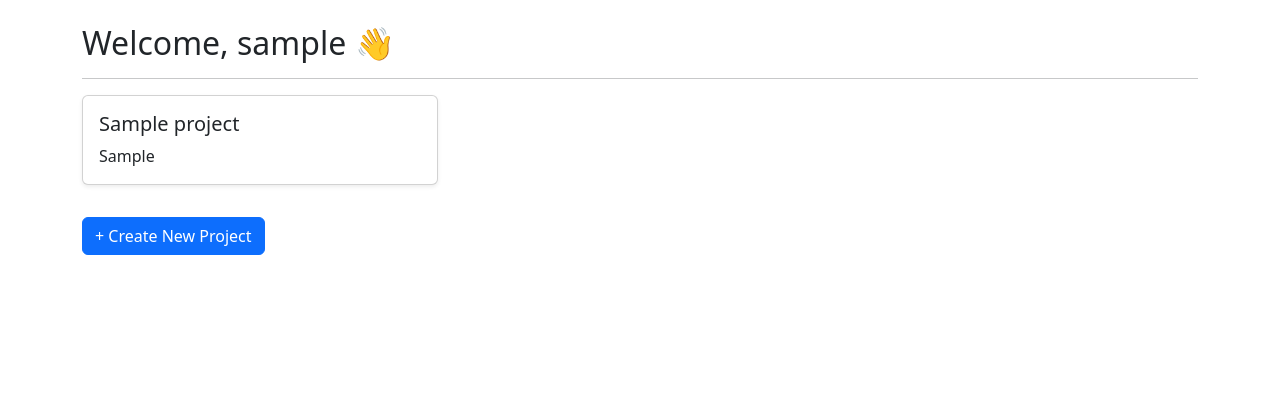
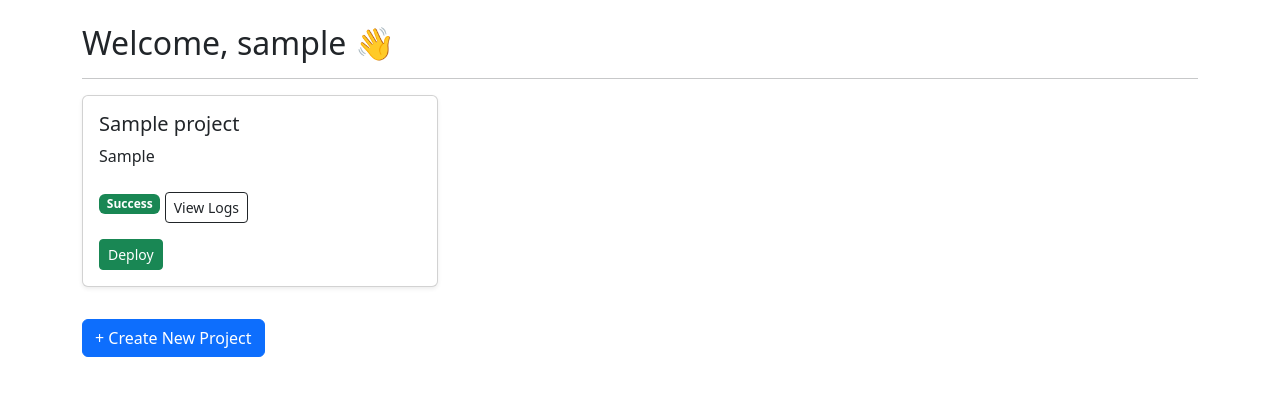
Before and after one commit to Amanzuu/Devops-flask-dashboard, a Flask app: page /projects in a window 1280 px wide. Shown: the part 56-452 px from the top of the page. Run offline with Flask 3, Linux system fonts and the light colour scheme; a user stored in the database is signed in; tables that the repository leaves empty hold one stand-in row (values such as "Sample post").

Commit message:
Refactor routes with secure deployment and status dashboard

```diff
--- a/app/routes.py
+++ b/app/routes.py
@@ -1,18 +1,44 @@
 from flask import Blueprint, render_template, redirect, url_for, request
 from flask_login import login_user, logout_user, login_required, current_user
 from werkzeug.security import generate_password_hash, check_password_hash
-from .models import User, Project
+from .models import User, Project, Deployment
 from . import db
-from .models import User, Project, Deployment
+import time
+import random
 
 main = Blueprint("main", __name__)
 
+
+# -----------------------------
+# Home / Dashboard
+# -----------------------------
 @main.route("/")
 @login_required
 def home():
+
     projects = Project.query.filter_by(user_id=current_user.id).all()
-    return render_template("dashboard.html", projects=projects)
 
+    project_data = []
+
+    for project in projects:
+        latest_deployment = (
+            Deployment.query
+            .filter_by(project_id=project.id)
+            .order_by(Deployment.created_at.desc())
+            .first()
+        )
+
+        project_data.append({
+            "project": project,
+            "deployment": latest_deployment
+        })
+
+    return render_template("dashboard.html", project_data=project_data)
+
+
+# -----------------------------
+# Register
+# -----------------------------
 @main.route("/register", methods=["GET", "POST"])
 def register():
     if request.method == "POST":
@@ -28,6 +54,10 @@ def register():
 
     return render_template("register.html")
 
+
+# -----------------------------
+# Login
+# -----------------------------
 @main.route("/login", methods=["GET", "POST"])
 def login():
     if request.method == "POST":
@@ -42,18 +72,47 @@ def login():
 
     return render_template("login.html")
 
+
+# -----------------------------
+# Logout
+# -----------------------------
 @main.route("/logout")
 @login_required
 def logout():
     logout_user()
     return redirect(url_for("main.login"))
 
+
+# -----------------------------
+# Projects Page (Optional Separate View)
+# -----------------------------
 @main.route("/projects")
 @login_required
 def projects():
+
     projects = Project.query.filter_by(user_id=current_user.id).all()
-    return render_template("projects.html", projects=projects)
 
+    project_data = []
+
+    for project in projects:
+        latest_deployment = (
+            Deployment.query
+            .filter_by(project_id=project.id)
+            .order_by(Deployment.created_at.desc())
+            .first()
+        )
+
+        project_data.append({
+            "project": project,
+            "deployment": latest_deployment
+        })
+
+    return render_template("dashboard.html", project_data=project_data)
+
+
+# -----------------------------
+# Create Project
+# -----------------------------
 @main.route("/projects/create", methods=["GET", "POST"])
 @login_required
 def create_project():
@@ -61,23 +120,28 @@ def create_project():
         name = request.form["name"]
         github_repo = request.form["github_repo"]
 
-        project = Project(name=name, github_repo=github_repo, user_id=current_user.id)
+        project = Project(
+            name=name,
+            github_repo=github_repo,
+            user_id=current_user.id
+        )
+
         db.session.add(project)
         db.session.commit()
 
-        return redirect(url_for("main.projects"))
+        return redirect(url_for("main.home"))
 
     return render_template("create_project.html")
 
-#Deploye route
 
-import time
-import random
-
+# -----------------------------
+# Deploy Project
+# -----------------------------
 @main.route("/projects/<int:project_id>/deploy")
 @login_required
 def deploy(project_id):
 
+    # Secure: ensure project belongs to current user
     project = Project.query.filter_by(
         id=project_id,
         user_id=current_user.id
@@ -92,15 +156,33 @@ def deploy(project_id):
     db.session.add(deployment)
     db.session.commit()
 
+    # Simulate deployment delay
     time.sleep(2)
 
+    # Simulate random success/failure
     if random.choice([True, False]):
         deployment.status = "Success"
-        deployment.logs += "Deployment completed successfully!"
+        deployment.logs += "\nDeployment completed successfully!"
     else:
         deployment.status = "Failed"
-        deployment.logs += "Deployment failed during build step."
+        deployment.logs += "\nDeployment failed during build step."
 
     db.session.commit()
 
     return redirect(url_for("main.home"))
+
+
+# -----------------------------
+# View Deployment Logs
+# -----------------------------
+@main.route("/deployments/<int:deployment_id>/logs")
+@login_required
+def view_logs(deployment_id):
+
+    deployment = Deployment.query.get_or_404(deployment_id)
+
+    # Security check: ensure deployment belongs to current user
+    if deployment.project.user_id != current_user.id:
+        return "Unauthorized", 403
+
+    return render_template("logs.html", deployment=deployment)
--- a/app/templates/dashboard.html
+++ b/app/templates/dashboard.html
@@ -1,21 +1,41 @@
 {% extends "base.html" %}
+{% block content %}
 
-{% block content %}
 <h2>Welcome, {{ current_user.username }} 👋</h2>
 <hr>
 
 <div class="row">
-    {% for project in projects %}
+    {% for item in project_data %}
     <div class="col-md-4">
         <div class="card shadow-sm mb-3">
             <div class="card-body">
-                <h5 class="card-title">{{ project.name }}</h5>
-                <p class="card-text">{{ project.github_repo }}</p>
+                <h5 class="card-title">{{ item.project.name }}</h5>
+                <p class="card-text">{{ item.project.github_repo }}</p>
 
-                <a href="/projects/{{ project.id }}/deploy"
-                   class="btn btn-sm btn-success mt-2">
-                    Deploy
-                </a>
+                {% if item.deployment %}
+                    {% if item.deployment.status == "Success" %}
+                        <span class="badge bg-success">Success</span>
+                    {% elif item.deployment.status == "Failed" %}
+                        <span class="badge bg-danger">Failed</span>
+                    {% elif item.deployment.status == "Running" %}
+                        <span class="badge bg-warning text-dark">Running</span>
+                    {% endif %}
+
+                    <a href="{{ url_for('main.view_logs', deployment_id=item.deployment.id) }}"
+                       class="btn btn-sm btn-outline-dark mt-2">
+                        View Logs
+                    </a>
+                {% else %}
+                    <span class="badge bg-secondary">No Deployments</span>
+                {% endif %}
+
+                <div class="mt-3">
+                    <a href="{{ url_for('main.deploy', project_id=item.project.id) }}"
+                       class="btn btn-sm btn-success">
+                        Deploy
+                    </a>
+                </div>
+
             </div>
         </div>
     </div>
```
Also changed, not shown: app/templates/logs.html (added, +17 -0 lines).
